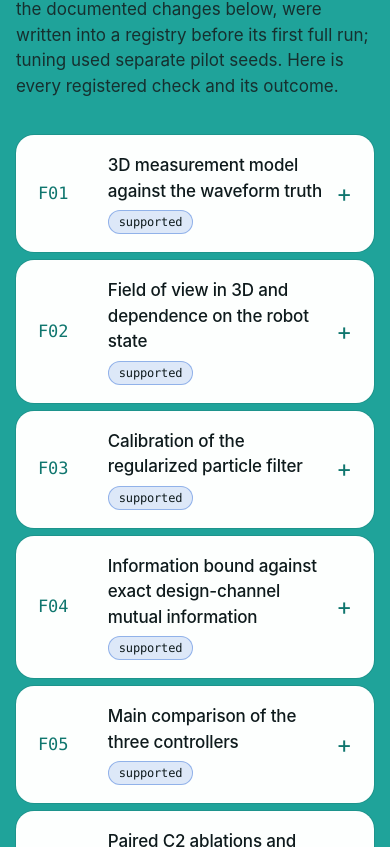
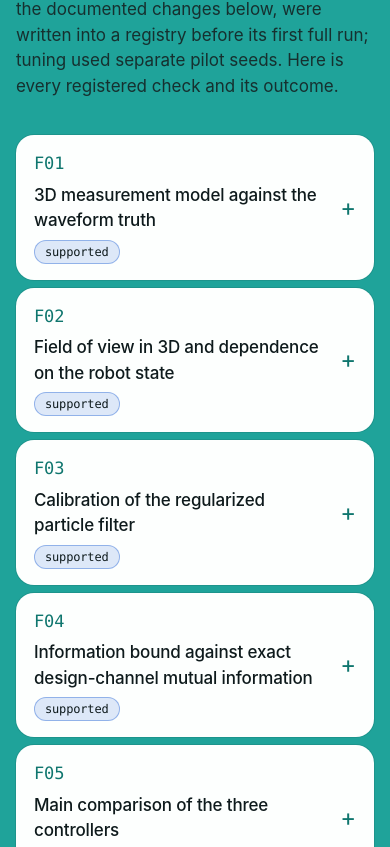
Before and after one commit to jjmensah/move-to-see, a React (Vite) app in the folder web/: page / in a window 390 px wide. Shown: the part 10597-11444 px from the top of the page. Built offline with nearby package versions, Linux system fonts and the light colour scheme.

Commit message:
fix(web): stack each check's id above its title on phones

```diff
--- a/web/src/styles.css
+++ b/web/src/styles.css
@@ -1081,8 +1081,26 @@ table.data .num {
   font-size: 14.5px;
 }
 @media (max-width: 560px) {
+  .ledger summary {
+    grid-template-columns: minmax(0, 1fr) auto;
+    gap: 6px 12px;
+    padding: 16px 18px;
+  }
+  .ledger summary .id {
+    grid-column: 1;
+    grid-row: 1;
+  }
+  .ledger summary .what {
+    grid-column: 1;
+    grid-row: 2;
+  }
+  .ledger summary::after {
+    grid-column: 2;
+    grid-row: 1 / 3;
+  }
   .ledger .body {
-    padding-left: 22px;
+    padding-left: 18px;
+    padding-right: 18px;
   }
 }
 .ledger ul {
```
